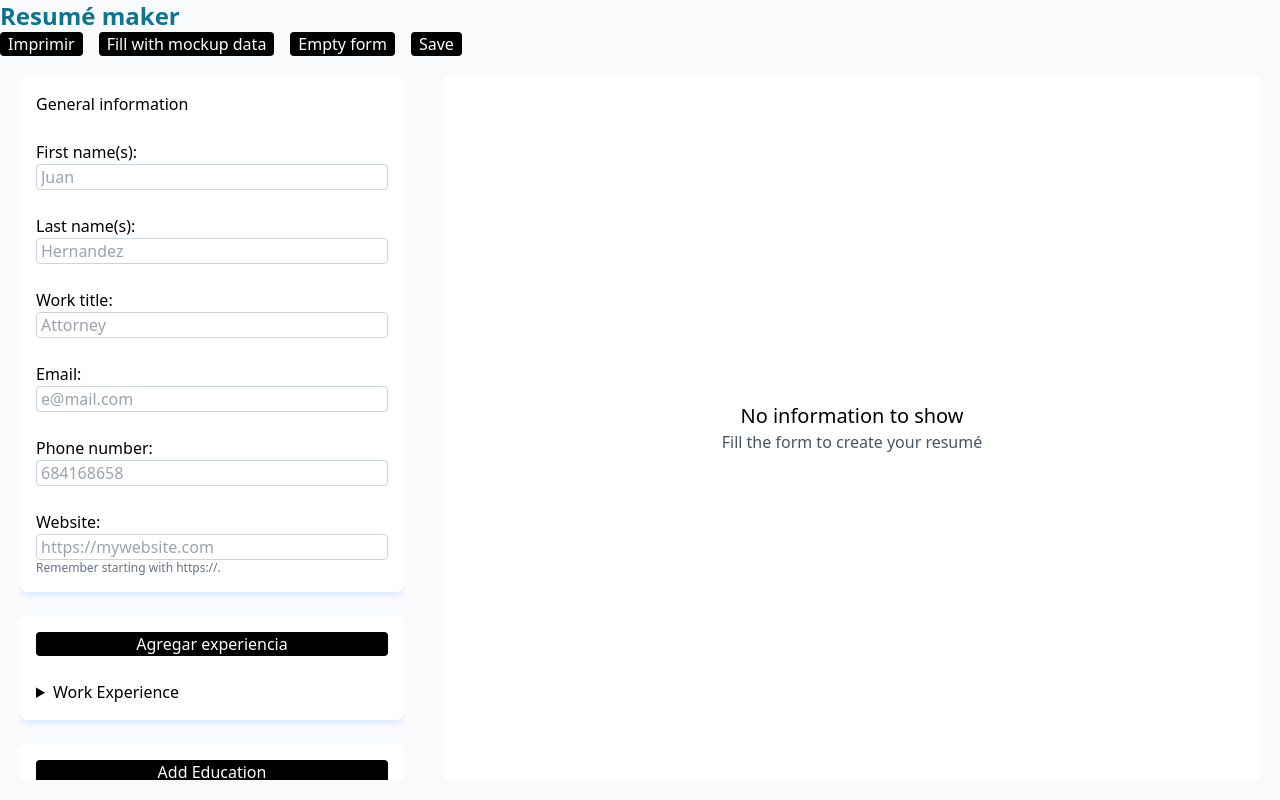
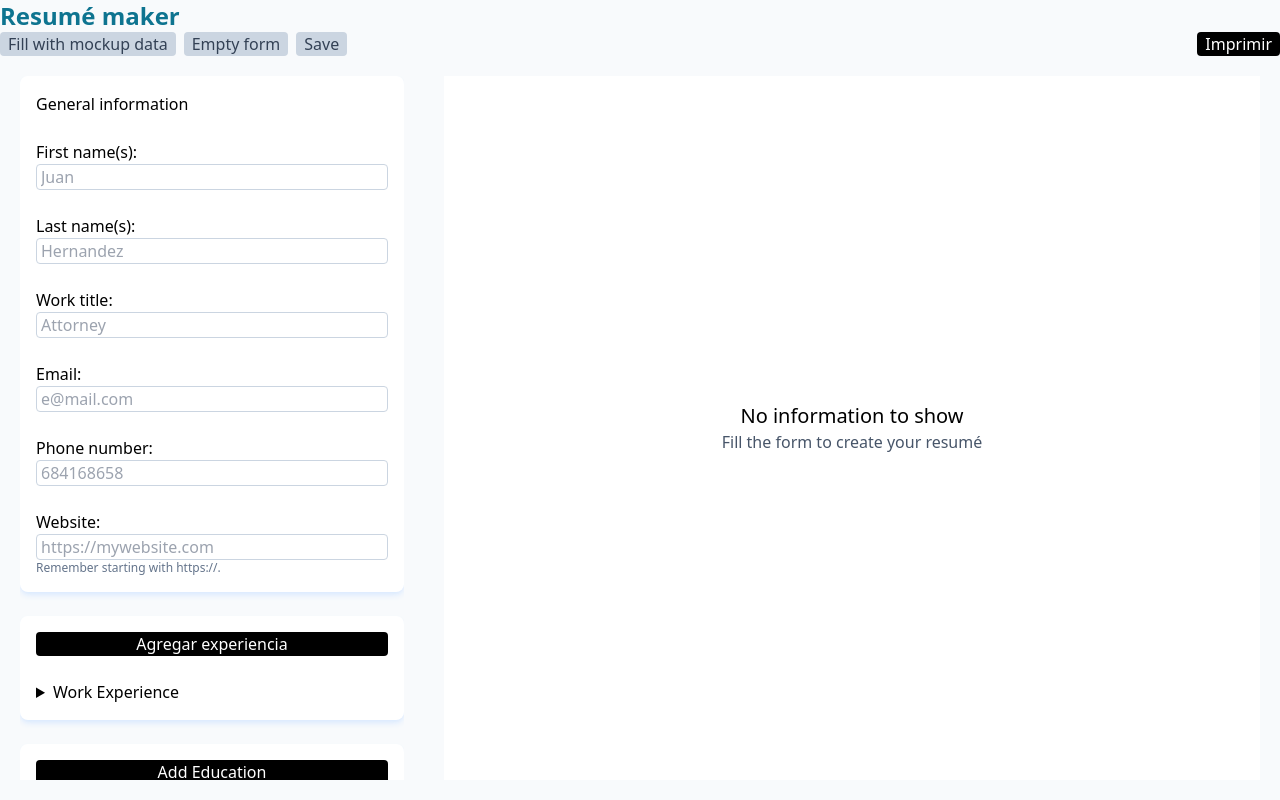
Before and after one commit to kike9978/resume-maker, a React (Vite) app: page / in a window 1280 px wide. Built offline with nearby package versions, Linux system fonts and the light colour scheme.

Commit message:
Create education experience

```diff
--- a/src/App.jsx
+++ b/src/App.jsx
@@ -113,8 +113,10 @@ function App() {
   const [cv, setCV] = useState(initialCV)
   const [isEditing, setIsEditing] = useState(true)
   const [isAddingExperience, setIsAddingExperience] = useState(false)
+  const [isAddingEducation, setIsAddingEducation] = useState(false)
 
   const works = cv.works
+  const educations = cv.educations
 
 
   function handleCreateExperience(nextWorkInfo) {
@@ -131,19 +133,34 @@ function App() {
 
     setIsAddingExperience(false)
   }
+  function handleCreateEducation(nextEducationInfo) {
+
+    setCV({
+      ...cv, educations: [...educations, {
+        id: nextId++,
+        title: nextEducationInfo.title,
+        company: nextEducationInfo.company,
+        description: nextEducationInfo.description,
+        date: nextEducationInfo.date,
+      }]
+    })
+
+    setIsAddingExperience(false)
+  }
 
   return (
     <>
       <h1
         className='text-cyan-700 font-bold text-2xl print:hidden'>Resumé maker</h1>
-      <div className="flex gap-4">
+      <div className="flex justify-between">
+        <div className="flex gap-2">
+          <Button onClick={() => setCV({ ...mockData })} label={"Fill with mockup data"} hierarchy="secondary" />
+          <Button onClick={() => setCV({ ...initialCV })} label={"Empty form"} hierarchy='secondary' />
+          <Button onClick={() => setIsEditing(!isEditing)} label={isEditing ? "Save" : "Edit"} hierarchy='secondary' />
+        </div>
         <Button onClick={() => window.print()} label={"Imprimir"} />
-        <Button onClick={() => setCV({ ...mockData })} label={"Fill with mockup data"} />
-        <Button onClick={() => setCV({ ...initialCV })} label={"Empty form"} />
-        <Button onClick={() => setIsEditing(!isEditing)} label={isEditing ? "Save" : "Edit"} />
+      </div>
 
-
-      </div>
 
       <div className="flex flex-grow overflow-hidden flex-col sm:flex-row">
         {isEditing &&
@@ -153,7 +170,12 @@ function App() {
             cv={cv}
             isAddingExperience={isAddingExperience}
             setIsAddingExperience={setIsAddingExperience}
-            handleCreateExperience={handleCreateExperience} />
+            isAddingEducation={isAddingEducation}
+            setIsAddingEducation={setIsAddingEducation}
+            handleCreateExperience={handleCreateExperience}
+            handleCreateEducation={handleCreateEducation}
+
+          />
         }
         <CV works={works} cv={cv} />
       </div>
--- a/src/components/Button.jsx
+++ b/src/components/Button.jsx
@@ -1,6 +1,7 @@
-export default function Button({ label, onClick }) {
+export default function Button({ label, onClick, hierarchy = "primary" }) {
+
     return (
-        <button className='print:hidden bg-black rounded text-white px-2'
+        <button className={`print:hidden rounded px-2 ${hierarchy === "primary" && "bg-black text-white"} ${hierarchy === "secondary" && "bg-slate-300 text-slate-700"}`}
             onClick={onClick}>
             {label}
         </button>
--- a/src/components/CVForm.jsx
+++ b/src/components/CVForm.jsx
@@ -6,7 +6,7 @@ import Textarea from "./Textarea"
 import WorkForm from "./WorkForm"
 import WorkFormItem from "./WorkFormItem"
 
-export default function CVForm({ setCV, cv, isAddingExperience, setIsAddingExperience, handleCreateExperience, isAddingEducation, setIsAddingEducation }) {
+export default function CVForm({ setCV, cv, isAddingExperience, setIsAddingExperience, handleCreateExperience, handleCreateEducation, isAddingEducation, setIsAddingEducation }) {
 
     const skills = cv.skills.map(skill => skill.title).join(", ")
 
@@ -109,7 +109,7 @@ export default function CVForm({ setCV, cv, isAddingExperience, setIsAddingExper
             <FormCard>
 
                 {isAddingEducation ?
-                    <EducationForm onSubmit={handleCreateExperience} /> :
+                    <EducationForm onSubmit={handleCreateEducation} /> :
                     <Button onClick={() => setIsAddingEducation(true)} label={"Add Education"} />
                 }
 
--- a/src/components/EducationForm.jsx
+++ b/src/components/EducationForm.jsx
@@ -25,7 +25,6 @@ export default function EducationForm({ onSubmit, education }) {
                 onSubmit={(e) => {
                     e.preventDefault()
                     onSubmit(nextEducationInfo)
-
                     !isEditable && setNextEducationInfo({ ...emptyEducation })
 
                 }
@@ -66,7 +65,7 @@ export default function EducationForm({ onSubmit, education }) {
                     }}
                 />
 
-                <Button label={isEditable ? "Edit" : "Agregar Experiencia"}
+                <Button label={isEditable ? "Edit" : "Agregar Educación"}
                 />
             </form>
         </section>
```
